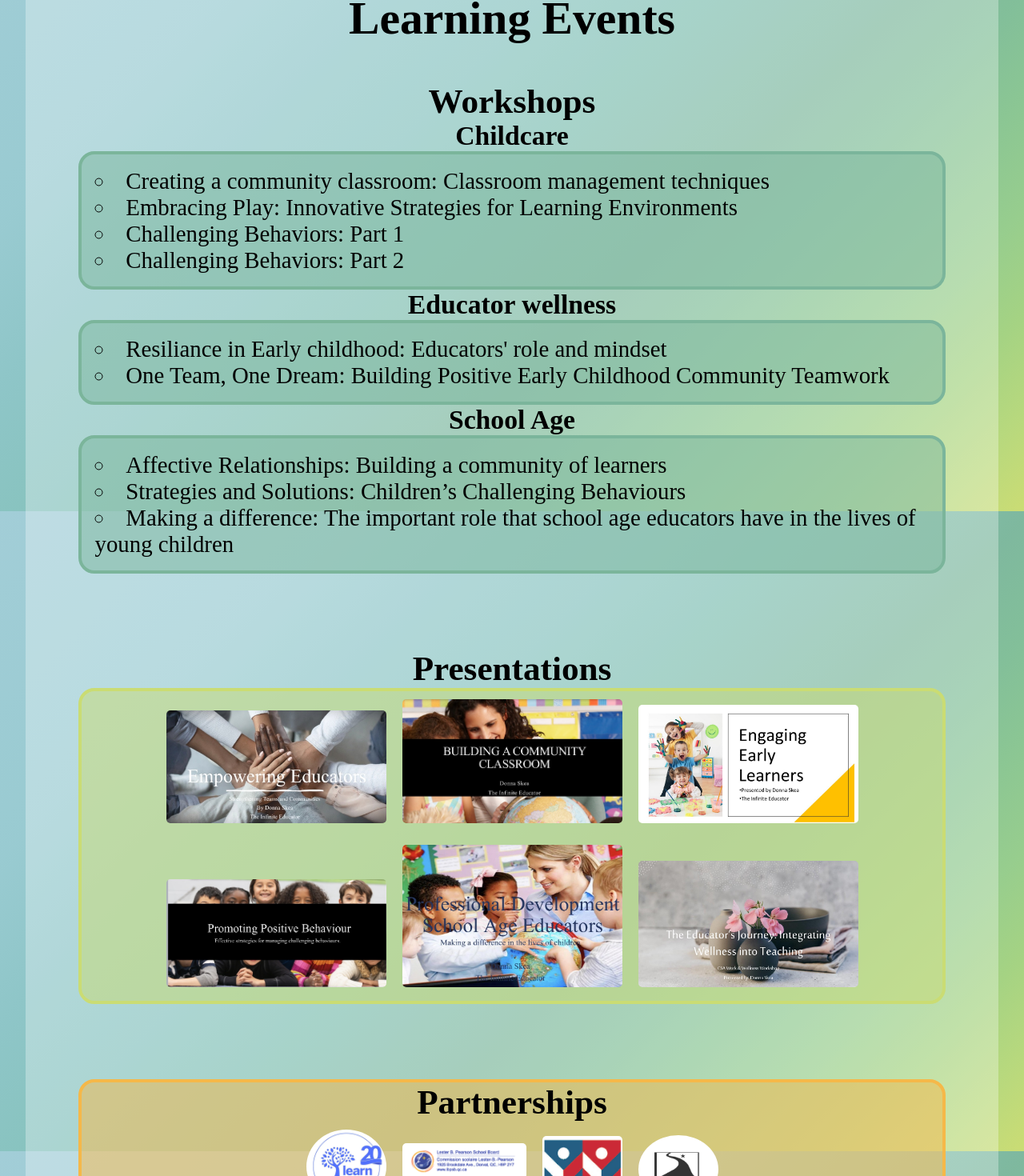
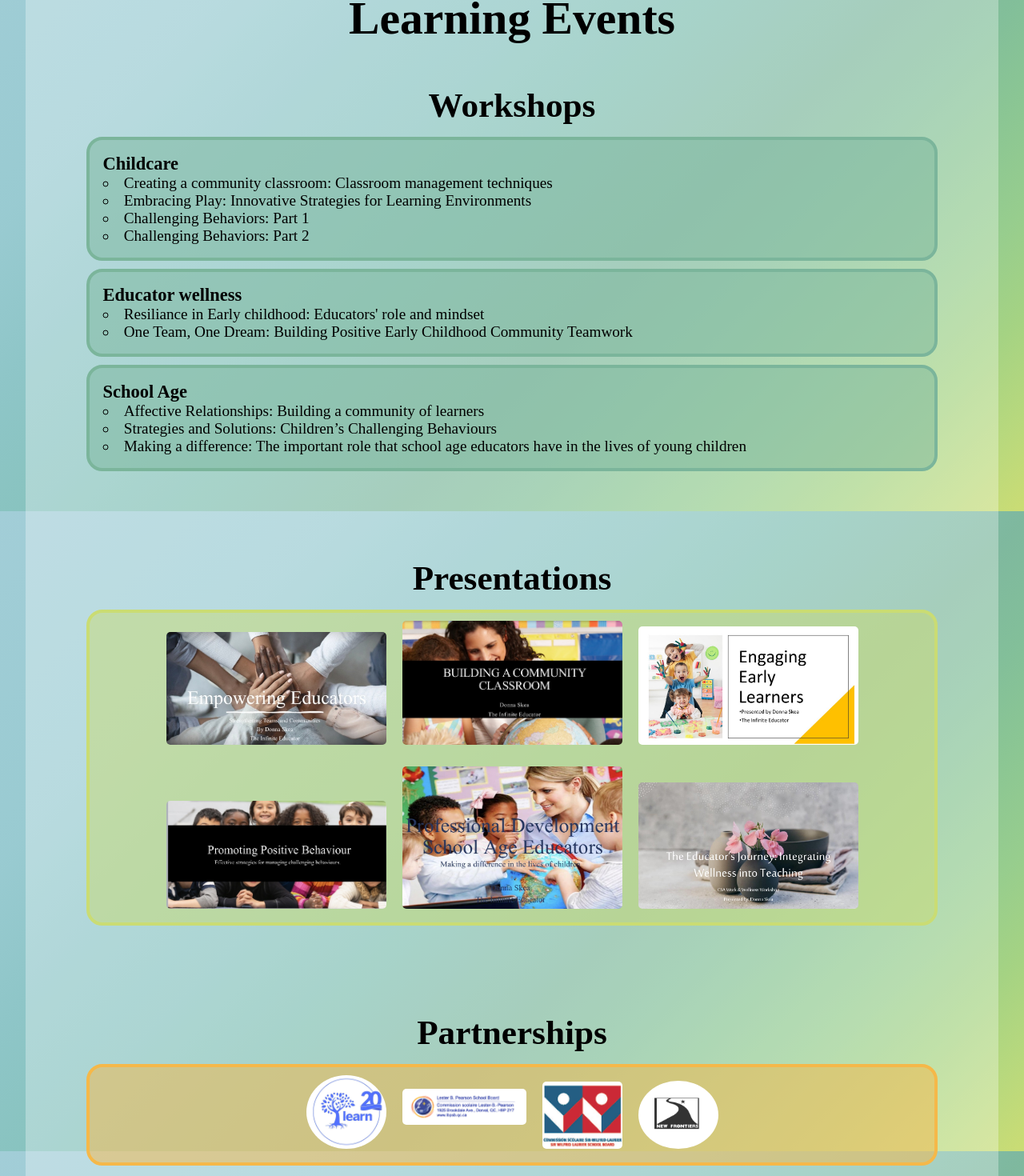
Before and after one commit to CharleenK/The-Infinite-Educator, a React (Create React App) app: page /learning in a window 1280 px wide. Shown: the part 161-1631 px from the top of the page at 80% size. Built offline with nearby package versions, Linux system fonts and the light colour scheme.

Commit message:
fontsizeLearnWork

```diff
--- a/src/App.js
+++ b/src/App.js
@@ -6,7 +6,7 @@ import About from "./pages/About";
 import Workshops from "./pages/Workshops";
 import Services from "./pages/Services";
 import LearningEvents from "./pages/LearningEvents";
-import Contact from "./pages/Contact";
+// import Contact from "./pages/Contact";
 import GlobalStyle from "./globalStyles";
 
 const App = () => {
@@ -20,7 +20,7 @@ const App = () => {
         <Route path="/workshops" element={<Workshops />} />
         <Route path="/services" element={<Services />} />
         <Route path="/learning" element={<LearningEvents />} />
-        <Route path="contact" element={<Contact />} />
+        {/* <Route path="contact" element={<Contact />} /> */}
       </Routes>
     </>
   );
--- a/src/Components/Navbar.js
+++ b/src/Components/Navbar.js
@@ -25,7 +25,7 @@ const Navbar = () => {
           <NavLink to="/services">Services</NavLink>
           <NavLink to="/learning">Learning Events</NavLink>
           <NavLink to="/workshops">Workshops</NavLink>
-          <NavLink to="/contact">Contact</NavLink>
+          {/* <NavLink to="/contact">Contact</NavLink> */}
         </NavMenu>
         <StyledDiv3>
           <p>
--- a/src/pages/Contact.js
+++ b/src/pages/Contact.js
@@ -1,8 +1,8 @@
-const Contact = () => {
-  return (
-    <>
-      <h1>Contact Page</h1>
-    </>
-  );
-};
-export default Contact;
+// const Contact = () => {
+//   return (
+//     <>
+//       <h1>Contact Page</h1>
+//     </>
+//   );
+// };
+// export default Contact;
--- a/src/pages/LearningEvents.js
+++ b/src/pages/LearningEvents.js
@@ -16,9 +16,9 @@ const LearningEvents = () => {
       <StyledDiv1>
         <h1>Learning Events</h1>
         <StyledDiv2>
-          <h2>Workshops</h2>
-          <h3>Childcare</h3>
+          <StyledH2>Workshops</StyledH2>
           <StyledDiv3>
+            <h3>Childcare</h3>
             <ul>
               <StyledLi>
                 Creating a community classroom: Classroom management techniques
@@ -30,8 +30,8 @@ const LearningEvents = () => {
               <StyledLi>Challenging Behaviors: Part 2</StyledLi>
             </ul>
           </StyledDiv3>
-          <h3>Educator wellness</h3>
           <StyledDiv3>
+            <h3>Educator wellness</h3>
             <ul>
               <StyledLi>
                 Resiliance in Early childhood: Educators' role and mindset
@@ -42,8 +42,8 @@ const LearningEvents = () => {
               </StyledLi>
             </ul>
           </StyledDiv3>
-          <h3>School Age</h3>
           <StyledDiv3>
+            <h3>School Age</h3>
             <StyledLi>
               Affective Relationships: Building a community of learners
             </StyledLi>
@@ -57,7 +57,7 @@ const LearningEvents = () => {
           </StyledDiv3>
         </StyledDiv2>
         <StyledDiv2>
-          <h2>Presentations</h2>
+          <StyledH2>Presentations</StyledH2>
           <StyledDiv4>
             <StyledImgA src={empEdu} alt="poster of Empowering Educators" />
             <StyledImgA
@@ -83,8 +83,8 @@ const LearningEvents = () => {
           </StyledDiv4>
         </StyledDiv2>
         <StyledDiv2>
+          <StyledH2>Partnerships</StyledH2>
           <StyledDiv5>
-            <h2>Partnerships</h2>
             <StyledImg1 src={learn20} alt="Learn 20 Logo" />
             <StyledImg2
               src={lesterB}
@@ -101,6 +101,10 @@ const LearningEvents = () => {
     </>
   );
 };
+
+const StyledH2 = styled.h2`
+  padding: 5px;
+`;
 
 const StyledDiv1 = styled.div`
   display: flex;
@@ -126,19 +130,25 @@ const StyledDiv3 = styled.div`
   box-sizing: border-box;
   text-align: left;
   padding: 1.5%;
+  margin: 10px;
   justify-content: flex-start;
+  @media only screen and (min-width: 1001px) {
+    font-size: 1.5vw;
+  }
 `;
 
 const StyledDiv4 = styled.div`
   border: 4px solid #cadc73;
   background-color: rgba(202, 220, 115, 0.5);
   border-radius: 20px;
+  margin: 10px;
 `;
 
 const StyledDiv5 = styled.div`
   border: 4px solid #f5b849;
   background-color: rgba(245, 184, 73, 0.5);
   border-radius: 20px;
+  margin: 10px;
 `;
 
 const StyledLi = styled.li`
--- a/src/pages/Workshops.js
+++ b/src/pages/Workshops.js
@@ -240,8 +240,8 @@ const Workshops = () => {
               the children they work with everyday.
             </StyledLi>
           </ul>
-          <h3>Embracing Play:</h3>
-          <p>coming soon...</p>
+          {/* <h3>Embracing Play:</h3>
+          <p>coming soon...</p> */}
         </StyledDiv4>
         <StyledDiv5>
           <StyledH2> Workshops include:</StyledH2>
@@ -281,6 +281,9 @@ const StyledDiv2 = styled.div`
   border-radius: 25px;
   margin: 2.5%;
   padding: 1.5%;
+  @media only screen and (min-width: 1001px) {
+    font-size: 1.5vw;
+  }
 `;
 
 const StyledDiv3 = styled.div`
@@ -289,6 +292,9 @@ const StyledDiv3 = styled.div`
   border-radius: 25px;
   margin: 2.5%;
   padding: 1.5%;
+  @media only screen and (min-width: 1001px) {
+    font-size: 1.5vw;
+  }
 `;
 
 const StyledDiv4 = styled.div`
@@ -297,6 +303,9 @@ const StyledDiv4 = styled.div`
   border-radius: 25px;
   margin: 2.5%;
   padding: 1.5%;
+  @media only screen and (min-width: 1001px) {
+    font-size: 1.5vw;
+  }
 `;
 
 const StyledDiv5 = styled.div`
@@ -304,6 +313,9 @@ const StyledDiv5 = styled.div`
   margin: 2.5%;
   padding: 1.5%;
   text-align: left;
+  @media only screen and (min-width: 1001px) {
+    font-size: 1.5vw;
+  }
 `;
 
 const StyledLi = styled.li`
@@ -315,10 +327,12 @@ const StyledLi = styled.li`
 
 const StyledH2 = styled.h2`
   padding: 5px;
+  margin: 5px;
 `;
 
 const StyledH3 = styled.h3`
-  padding: 10px;
+  padding-top: 10px;
+  margin-top: 15px;
 `;
 
 export default Workshops;
```
